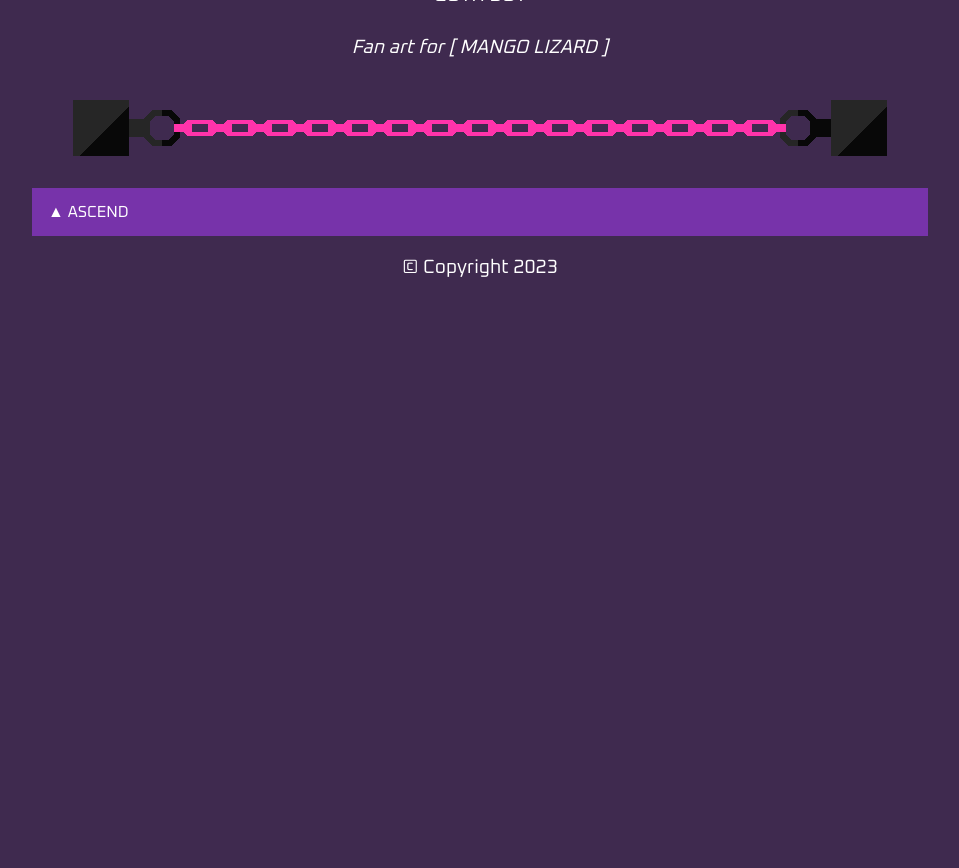
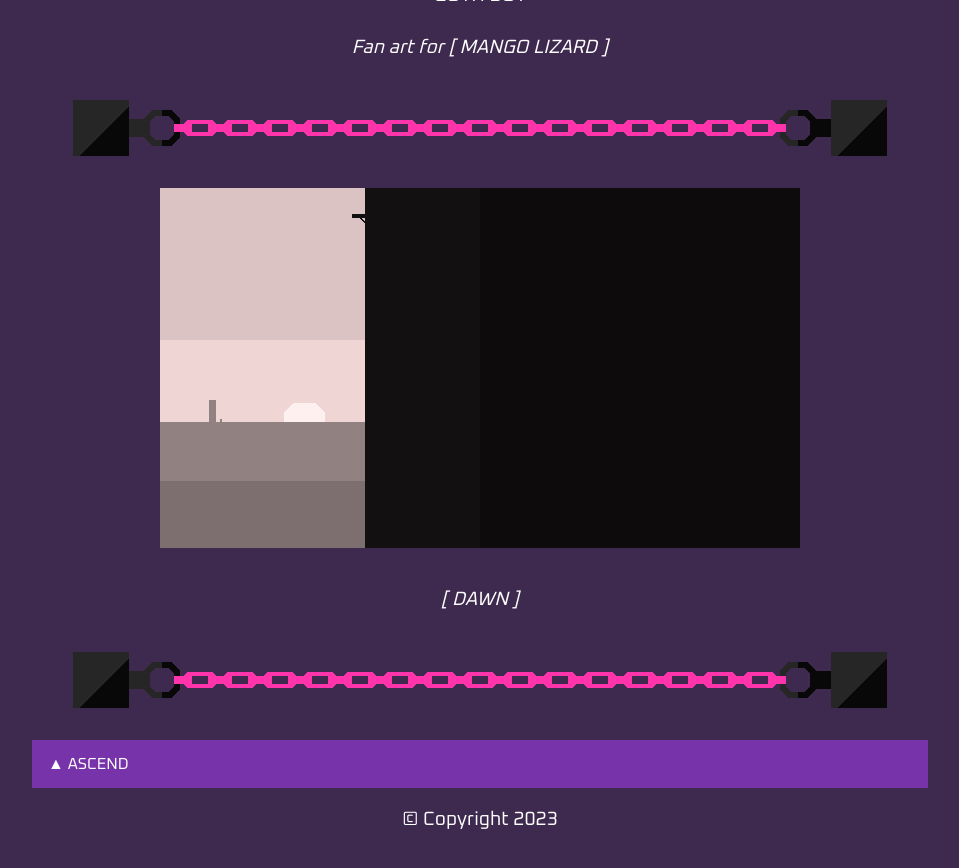
Before and after one commit to V3663L/v3663l.github.io, a Jekyll site: the page built from art/index.html, in a window 1280 px wide and 900 px high, scrolled down 6161 px. Shown: the top 868 px of the window, without its empty margins (160-1119 px from the left). Built offline with Jekyll 4.4.1, drawn with Linux system fonts in a browser that asks for light colours; before the commit the page ends 6509 px from its top, so only the background shows below that.

Commit message:
Update index.html

```diff
--- a/art/index.html
+++ b/art/index.html
@@ -34,4 +34,12 @@ title: V3663L - - - - ART
 
 	<img src="https://github.com/V3663L/v3663l.github.io/blob/main/art/art%20files/DIVIDER.png?raw=true" alt="" class="center-universal">
 
+	<a href="https://github.com/V3663L/v3663l.github.io/blob/main/art/art%20files/DAWN.png?raw=true" target="_blank"><img src="https://github.com/V3663L/v3663l.github.io/blob/main/art/art%20files/DAWN.png?raw=true" alt="" class="center-universal"></a>
+
+	<poem><p><i>[ DAWN ]</i></p></poem>
+
+	<img src="https://github.com/V3663L/v3663l.github.io/blob/main/art/art%20files/DIVIDER.png?raw=true" alt="" class="center-universal">
+
+
+
 </div><!-- /.blurb -->
```
